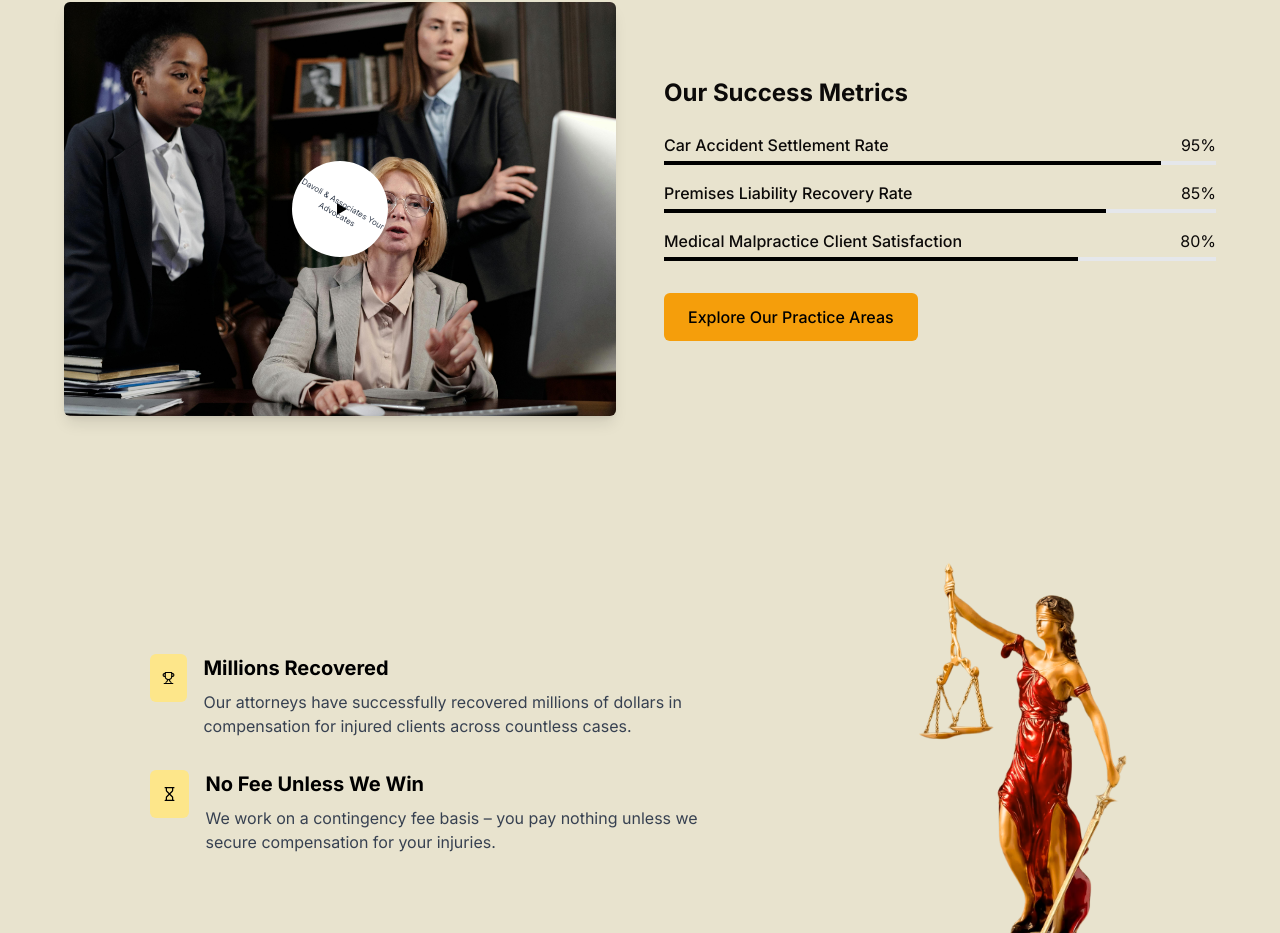
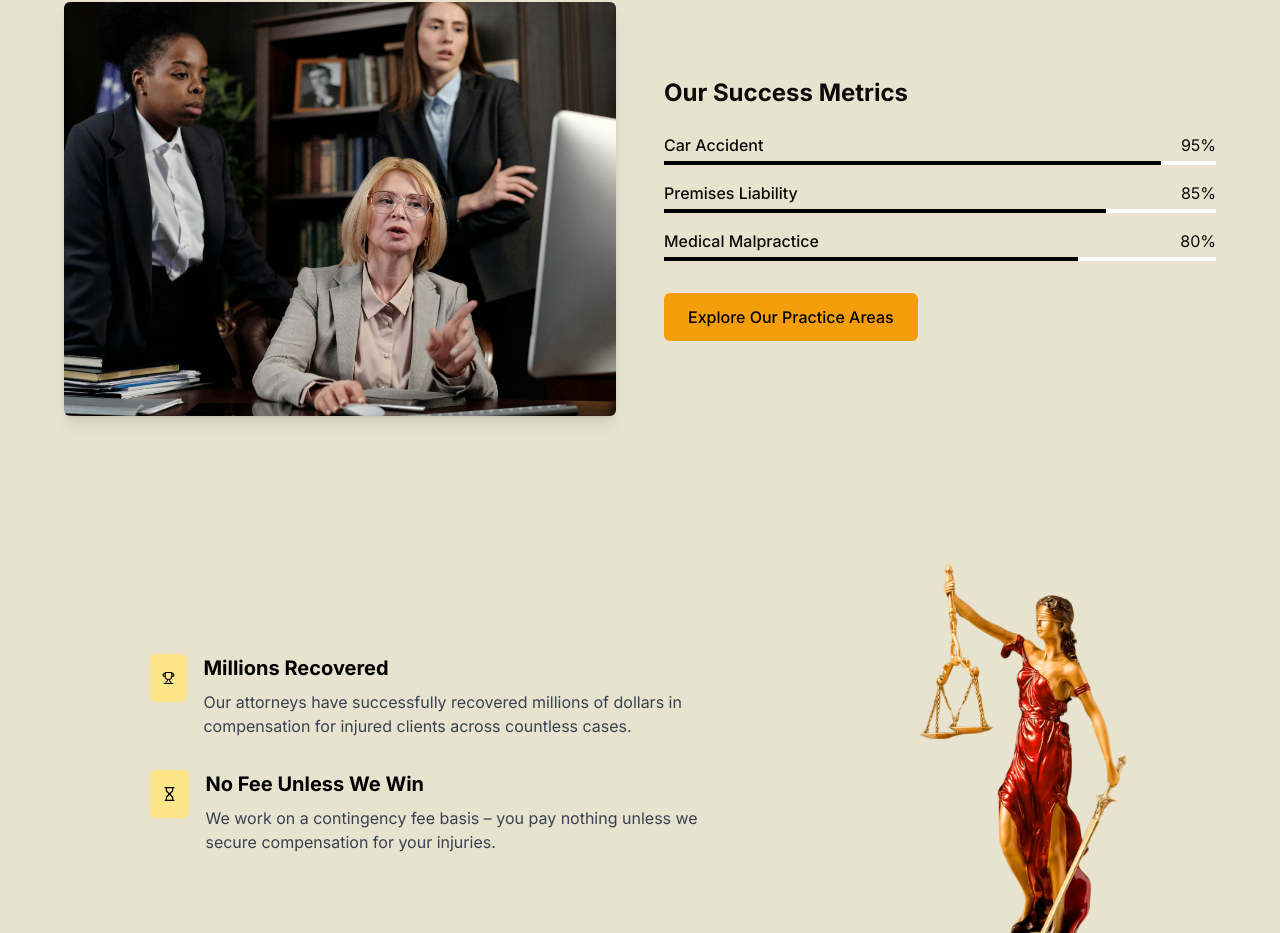
Before and after one commit to saliftankoano/law, a Next.js app: page / in a window 1280 px wide. Shown: the part 1018-1951 px from the top of the page. Built offline with nearby package versions, Linux system fonts and the light colour scheme.

Commit message:
improve content

```diff
--- a/components/content-section.tsx
+++ b/components/content-section.tsx
@@ -38,20 +38,8 @@ export function ContentSection() {
                 src="/protect.jpg"
                 alt="Attorney Consulting with Client"
                 fill
-                className="object-cover"
+                className="object-cover hover:scale-105 transition-all duration-300"
               />
-              <div className="absolute top-1/2 left-1/2 transform -translate-x-1/2 -translate-y-1/2 w-24 h-24 rounded-full bg-white flex items-center justify-center shadow-md">
-                <div className="relative w-full h-full rounded-full flex items-center justify-center">
-                  <div className="absolute inset-0 rounded-full flex items-center justify-center">
-                    <div className="text-[8px] text-center text-gray-700 rotate-[30deg]">
-                      Davoli & Associates Your Advocates
-                    </div>
-                  </div>
-                  <div className="w-8 h-8 bg-white rounded-full flex items-center justify-center">
-                    <div className="w-0 h-0 border-t-[6px] border-t-transparent border-l-[10px] border-l-black border-b-[6px] border-b-transparent ml-1"></div>
-                  </div>
-                </div>
-              </div>
             </div>
           </StaggeredAnimation>
         </div>
@@ -67,36 +55,30 @@ export function ContentSection() {
             <h3 className="text-2xl font-bold mb-6">Our Success Metrics</h3>
             <div className="mb-4">
               <div className="flex justify-between mb-1">
-                <span className="font-medium">
-                  Car Accident Settlement Rate
-                </span>
+                <span className="font-medium">Car Accident</span>
                 <span>95%</span>
               </div>
-              <div className="w-full bg-gray-200 h-1">
+              <div className="w-full bg-white h-1">
                 <div className="bg-black h-1 animate-progress-90"></div>
               </div>
             </div>
 
             <div className="mb-4">
               <div className="flex justify-between mb-1">
-                <span className="font-medium">
-                  Premises Liability Recovery Rate
-                </span>
+                <span className="font-medium">Premises Liability</span>
                 <span>85%</span>
               </div>
-              <div className="w-full bg-gray-200 h-1">
+              <div className="w-full bg-white h-1">
                 <div className="bg-black h-1 animate-progress-80"></div>
               </div>
             </div>
 
             <div className="mb-8">
               <div className="flex justify-between mb-1">
-                <span className="font-medium">
-                  Medical Malpractice Client Satisfaction
-                </span>
+                <span className="font-medium">Medical Malpractice</span>
                 <span>80%</span>
               </div>
-              <div className="w-full bg-gray-200 h-1">
+              <div className="w-full bg-white h-1">
                 <div className="bg-black h-1 animate-progress-75"></div>
               </div>
             </div>
--- a/package.json
+++ b/package.json
@@ -13,6 +13,7 @@
     "class-variance-authority": "^0.7.1",
     "clsx": "^2.1.1",
     "lucide-react": "^0.484.0",
+    "motion": "^12.6.0",
     "next": "15.2.4",
     "react": "^19.0.0",
     "react-dom": "^19.0.0",
```
Also changed, not shown: 1 other file (tests, documents, lock files or other folders).
